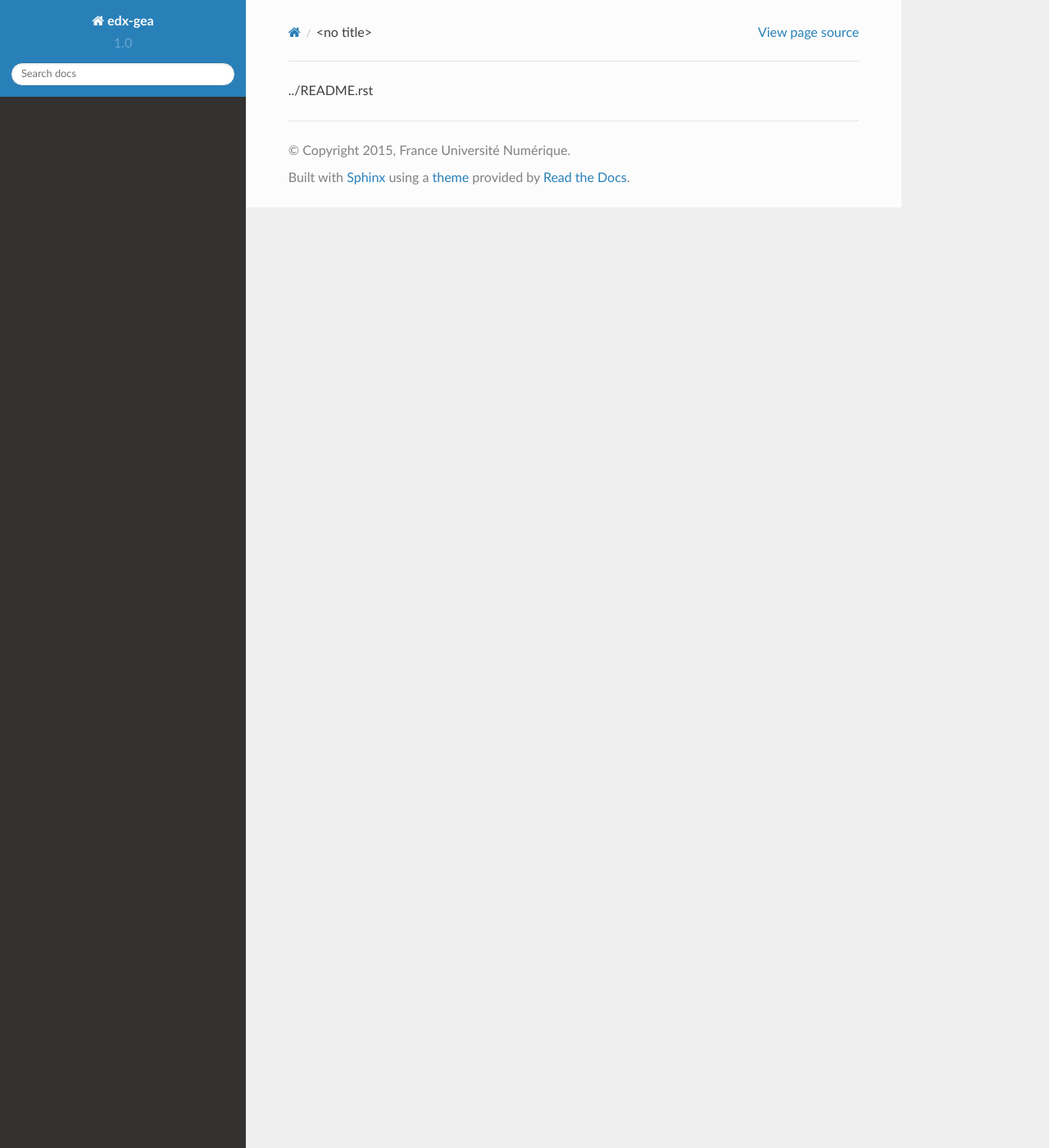
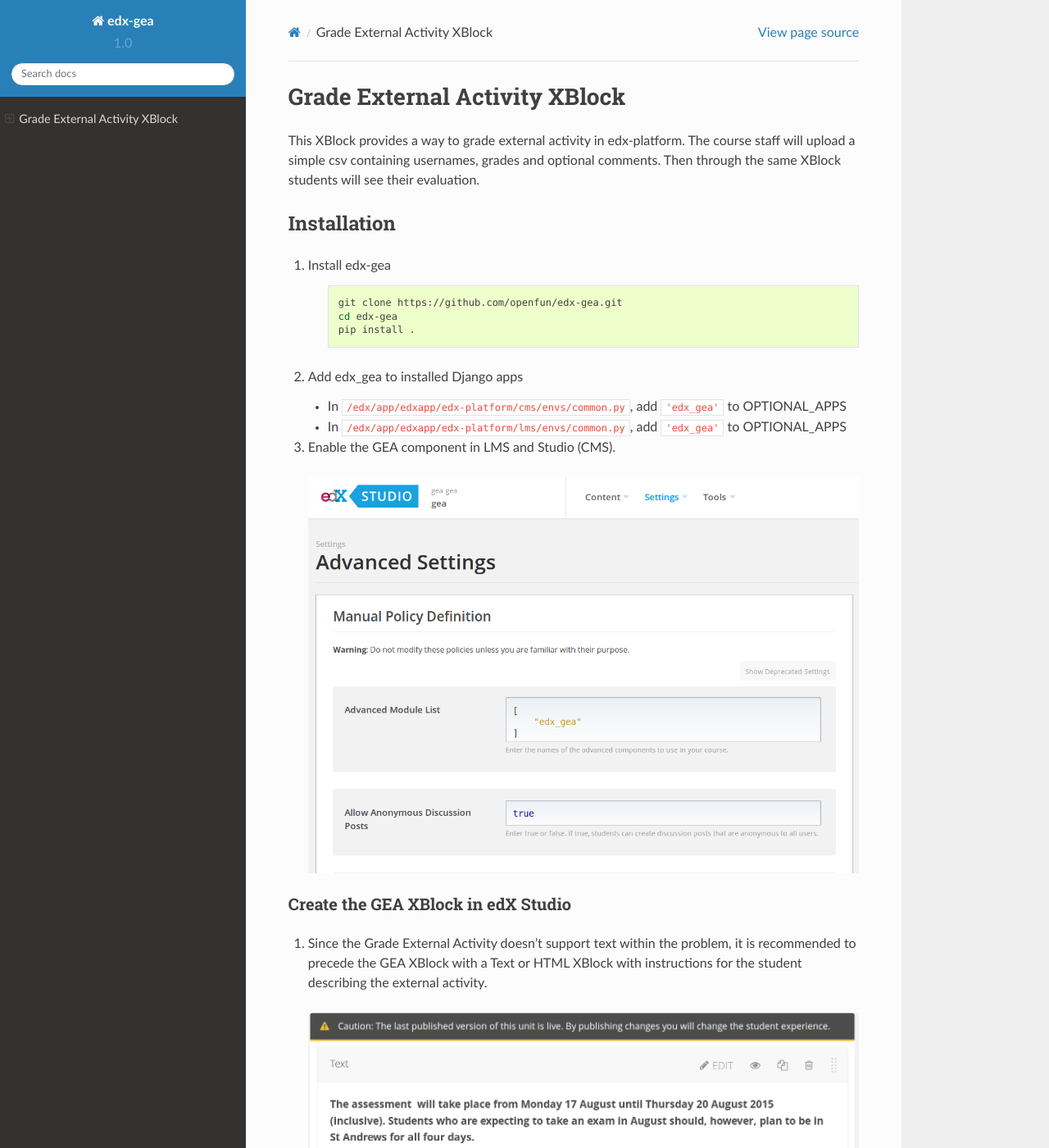
Before and after one commit to openfun/edx-gea, a Sphinx documentation site: the page built from docs/index.rst, in a window 1280 px wide and 1400 px high. Shown: the whole window at 82% size. Built offline with Sphinx 7.4.7 and the Read the Docs theme 2.0.0, drawn with Linux system fonts in a browser that asks for light colours; some of the changed text lies outside the part shown.

Commit message:
Staff can choose csv delimiter before uploading the assessment file.

```diff
--- a/docs/index.rst
+++ b/docs/index.rst
@@ -1 +1,95 @@
-../README.rst
+Grade External Activity XBlock
+==============================
+
+This XBlock provides a way to grade external activity in edx-platform.
+The course staff will upload a simple csv containing usernames, grades and optional comments.
+Then through the same XBlock students will see their evaluation.
+
+Installation
+~~~~~~~~~~~~
+
+1. Install edx-gea
+
+     .. code:: sh
+
+          git clone https://github.com/openfun/edx-gea.git
+	  cd edx-gea
+	  pip install .
+
+2. Add edx\_gea to installed Django apps
+
+   - In ``/edx/app/edxapp/edx-platform/cms/envs/common.py``, add ``'edx_gea'``
+     to OPTIONAL_APPS
+
+   - In ``/edx/app/edxapp/edx-platform/lms/envs/common.py``, add ``'edx_gea'``
+     to OPTIONAL_APPS
+
+3. Enable the GEA component in LMS and Studio (CMS).
+
+ .. image:: _static/images/confgea.png
+
+Create the GEA XBlock in edX Studio
+-----------------------------------
+#. Since the Grade External Activity doesn't support text within the problem,
+   it is recommended to precede the GEA XBlock with a Text or HTML XBlock with
+   instructions for the student describing the external activity.
+
+   .. image:: _static/images/gea-assessment-cms.png
+
+
+#. Set the `Maximum Grade` setting.
+
+   +----------------+-----------------------------------------------------------------+
+   | Maximum Grade  | Maximum grade of the external activity.                         |
+   +----------------+-----------------------------------------------------------------+
+
+   .. image:: _static/images/gea-assessment-cms_settings.png
+
+Staff Grading
+-------------
+
+#. Write your assessment file. The file has to be a **CSV** file with the following structure:
+
+   +----------+-------+----------+
+   | username | grade | comment  |
+   +----------+-------+----------+
+
+   An example:
+
+        .. image:: _static/images/gea-assessment-file.png
+
+   .. note::
+      * Grades are **integer**. `8.5` will not be accepted.
+      * Comments are optionnal.
+
+#. Navigate to the student view (LMS) of the course and find your Grade External Activity block. (If you are in Studio, click "View Live").
+
+#. If you are Course Staff or an Instructor for the course, you will see the interface
+   for submitting the assessment file.
+
+   .. image:: _static/images/gea-assessment-lms.png
+
+
+#. Upload the file, and wait for a few seconds. In case of errors in the assessment file,
+   a list of errors will be displayed. Correct the file and upload it again.
+
+   .. image:: _static/images/gea-assessment-lms-error.png
+
+#. Don't forget to choose the type of your CSV file delimiter.
+
+   .. image:: _static/images/gea-assessment-delimiter.png
+
+#. You are done. All students have just been graded !
+
+   .. image:: _static/images/gea-assessment-lms-good.png
+
+.. toctree::
+   :maxdepth: 2
+
+Student LMS Interface
+---------------------
+Students will see their assessments in the same XBlock:
+
+  .. image:: _static/images/gea-assessment-lms_student.png
+
+.. note:: The grade is also displayed in the Progress page of the course.
```
Also changed, not shown: README.rst (+6 -82 lines), docs/references.rst (deleted, +0 -10 lines), edx_gea/static/js/src/gea.js (+8 -3 lines), docs/_static/images/gea-assessment-delimiter.png (added), 6 other files.
